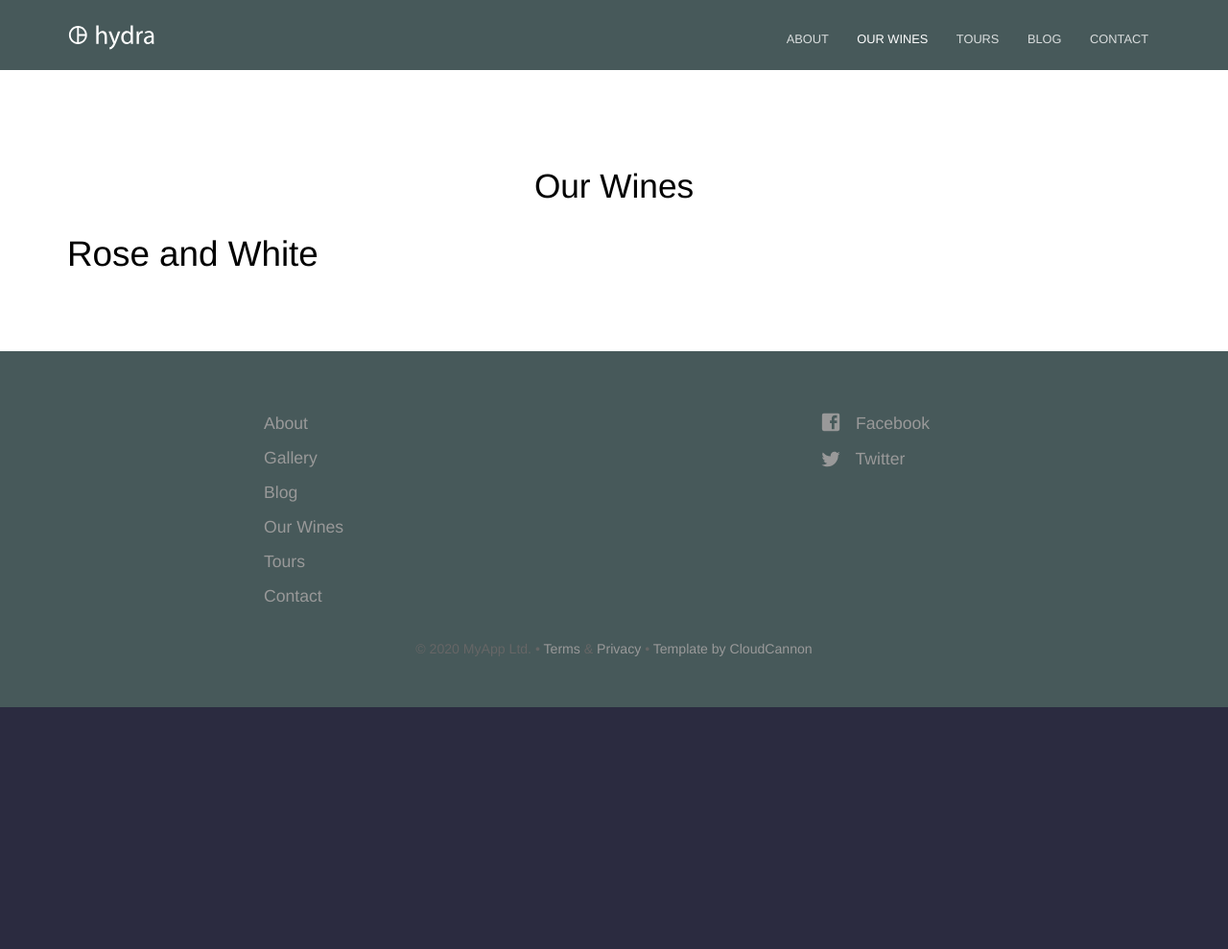
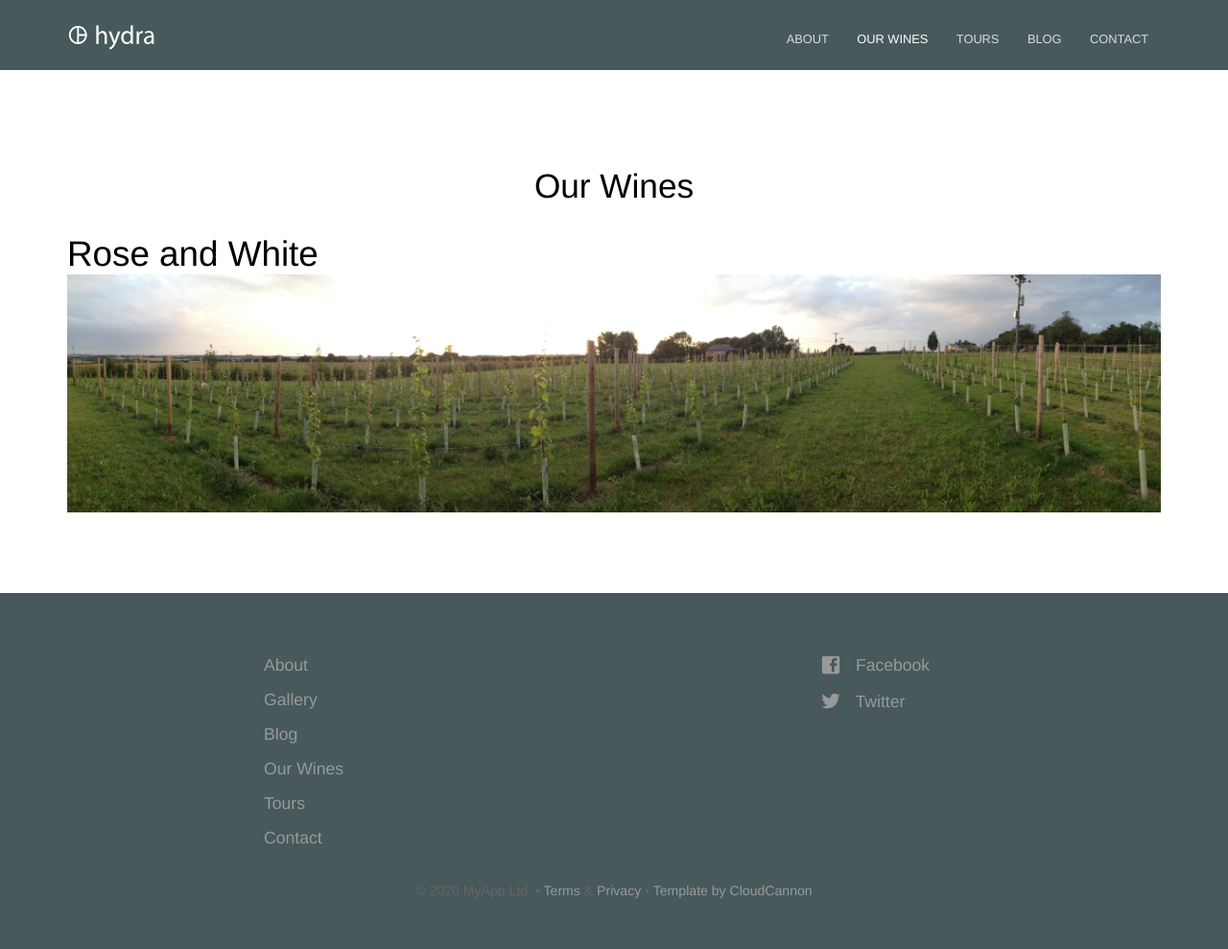
Before and after one commit to seblawson11/CoopersCroft, a Jekyll site: the page built from ourwines.html, in a window 1280 px wide. Shown: the whole page at 96% size. Built offline with Jekyll 4.4.1, drawn with Linux system fonts in a browser that asks for light colours; before the commit the page ends 900 px from its top, so only the background shows below that.

Commit message:
prefooter

```diff
--- /dev/null
+++ b/_sass/ourwines.scss
@@ -0,0 +1,8 @@
+.our-wines {
+
+  .pre-footer {
+    background-repeat: no-repeat;
+    background-attachment: fixed;
+    background-size: cover;
+  }
+}
--- a/css/screen.scss
+++ b/css/screen.scss
@@ -14,4 +14,5 @@
 @import "gallery";
 @import "navigation";
 @import "footer";
+@import "ourwines";
 @import "cloudcannon";
--- a/ourwines.html
+++ b/ourwines.html
@@ -5,4 +5,7 @@ description:
 
 <div class="our-wines">
   <h1>Rose and White</h1>
+  <div class="pre-footer">
+    <img src="{{ site.baseurl }}/images/panarama.jpg" alt="panarama">
+  </div>
 </div>
```
